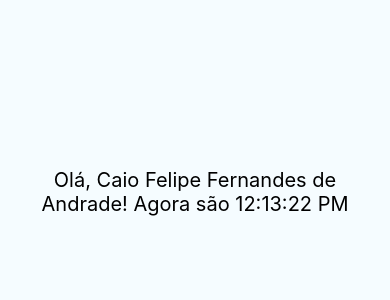
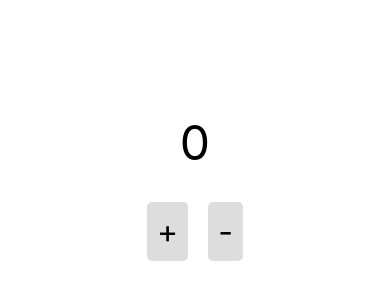
Before and after one commit to CartiFelipe/TesteDePerformanceReactNative, a React Native app: screen / in a window 390 px wide. Shown: the part 230-530 px from the top of the page. Built offline with nearby package versions, Linux system fonts and the light colour scheme.

Commit message:
Questão cinco feita

```diff
--- a/App.js
+++ b/App.js
@@ -2,7 +2,7 @@ import { StatusBar } from 'expo-status-bar';
 import { StyleSheet, Text, View } from 'react-native';
 
 
-import Primeira from './src/questoes/Primeira';
+import Primeira from './src/questoes/Primeira/Index.jsx';
 export default function App() {
   return (
     <View style={styles.container}>
--- a/src/questoes/Primeira/Index.jsx
+++ b/src/questoes/Primeira/Index.jsx
@@ -1,20 +1,28 @@
-import React from "react";
-import { View, Text, StyleSheet } from "react-native";
-
-const getCurrentTime = () => {
-  const now = new Date();
-  return now.toLocaleTimeString();
-};
+import React, { useState } from "react";
+import { View, Text, TouchableOpacity, StyleSheet } from "react-native";
 
 const Index = () => {
-  const nome = "Caio Felipe Fernandes de Andrade";
-  const horaAtual = getCurrentTime();
+  const [count, setCount] = useState(0);
+
+  const increment = () => {
+    setCount(count + 1);
+  };
+
+  const decrement = () => {
+    setCount(count - 1);
+  };
 
   return (
     <View style={styles.container}>
-      <Text style={styles.text}>
-        Olá, {nome}! Agora são {horaAtual}
-      </Text>
+      <Text style={styles.counterText}>{count}</Text>
+      <View style={styles.buttonsContainer}>
+        <TouchableOpacity onPress={increment} style={styles.button}>
+          <Text style={styles.buttonText}>+</Text>
+        </TouchableOpacity>
+        <TouchableOpacity onPress={decrement} style={styles.button}>
+          <Text style={styles.buttonText}>-</Text>
+        </TouchableOpacity>
+      </View>
     </View>
   );
 };
@@ -24,12 +32,22 @@ const styles = StyleSheet.create({
     flex: 1,
     justifyContent: "center",
     alignItems: "center",
-    backgroundColor: "#F5FCFF",
   },
-  text: {
-    fontSize: 20,
-    textAlign: "center",
+  counterText: {
+    fontSize: 48,
+    marginBottom: 20,
+  },
+  buttonsContainer: {
+    flexDirection: "row",
+  },
+  button: {
     margin: 10,
+    padding: 10,
+    backgroundColor: "#DDDDDD",
+    borderRadius: 5,
+  },
+  buttonText: {
+    fontSize: 32,
   },
 });
 
```
